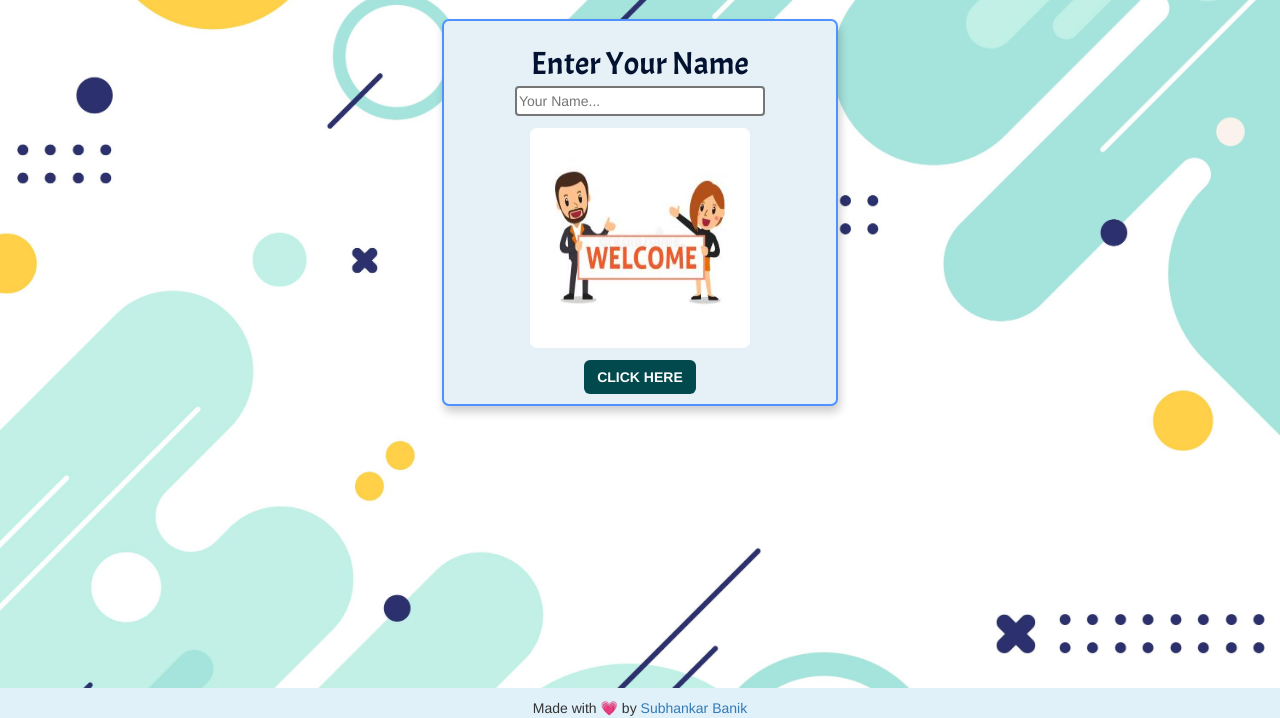
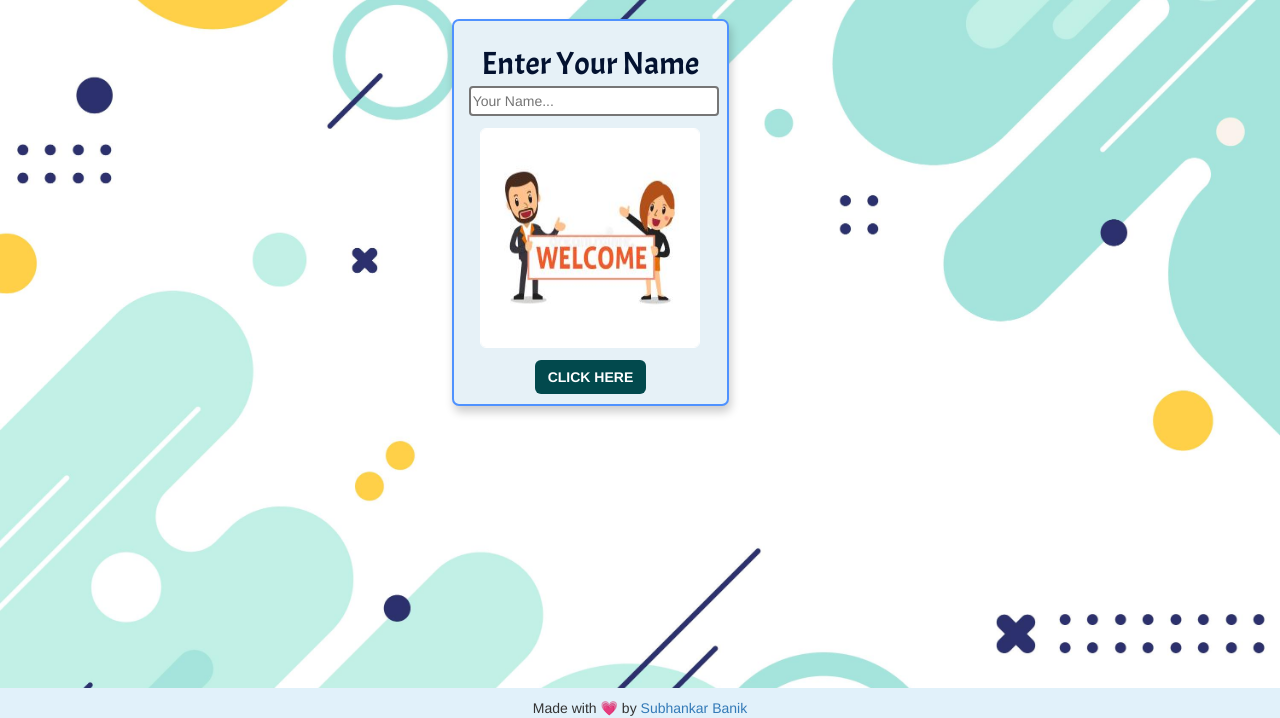
Before and after one commit to Subhankar-23/Avatar_Finder, a plain HTML site: page index.html in a window 1280 px wide. Shown: the part 82-800 px from the top of the page. Drawn offline with nearby package versions, Linux system fonts and the light colour scheme; a web font is replaced by a local one.

Commit message:
Update index.html

```diff
--- a/index.html
+++ b/index.html
@@ -25,8 +25,9 @@
             box-shadow: 2px 6px 10px 0 rgba(0,0,0,0.2);
             transition: 0.3s;
             background-color: #e6f1f7;
-            margin-right: auto;
-            margin-left: auto;
+            margin-right: 10px;
+            margin-left: 10px;
+            width: 70%;
         }
         .main:hover {
             box-shadow: 0 8px 16px 0 #9ad7fc;
```
